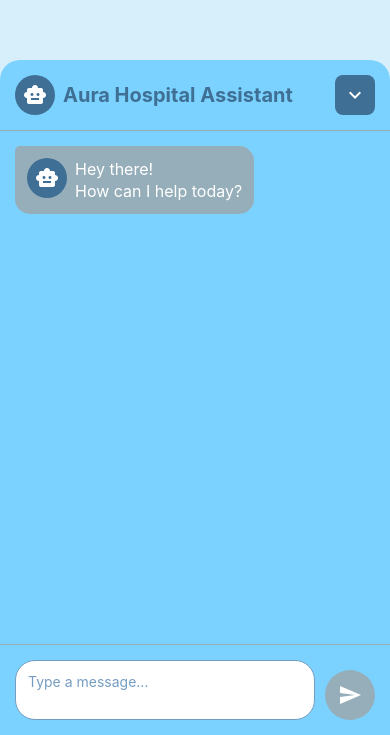
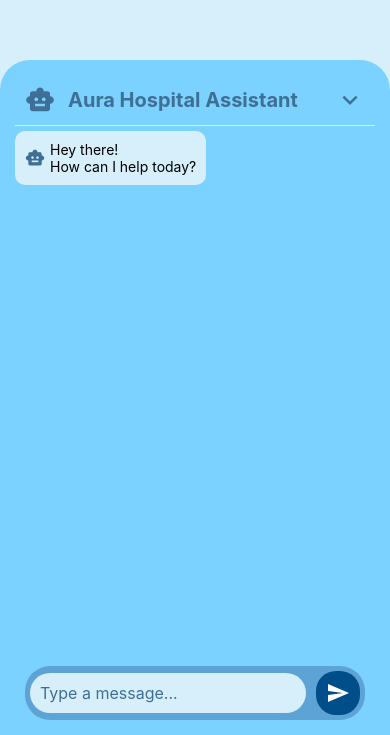
Before and after one commit to hmahmoud2211/AuraHospital, a React Native app: screen /Chatbot in a window 390 px wide. Shown: the part 109-844 px from the top of the page. Built offline with nearby package versions, Linux system fonts and the light colour scheme.

Commit message:
problem with the API

```diff
--- a/screens/Chatbot.js
+++ b/screens/Chatbot.js
@@ -4,16 +4,15 @@ import {
   Text,
   StyleSheet,
   TouchableOpacity,
-  TextInput,
   ScrollView,
   KeyboardAvoidingView,
   Platform,
   Animated,
   Keyboard,
-  ActivityIndicator
+  ActivityIndicator,
+  TextInput
 } from "react-native";
 import Icon from "react-native-vector-icons/MaterialIcons";
-import ChatbotIcon from "../components/ChatbotIcon";
 
 const ChatbotScreen = () => {
   const [messages, setMessages] = useState([
@@ -49,59 +48,27 @@ const ChatbotScreen = () => {
   const handleSend = async () => {
     if (!inputMessage.trim()) return;
 
-    try {
-      setIsLoading(true);
-      const newMessage = {
+    const userMessage = {
       id: Date.now(),
       text: inputMessage.trim(),
       isBot: false
     };
-      setMessages(prev => [...prev, newMessage]);
+
+    setMessages((prev) => [...prev, userMessage]);
     setInputMessage("");
+    setIsLoading(true);
 
-      // Simulate bot response
-      await new Promise(resolve => setTimeout(resolve, 1000));
-
-      const botResponse = {
+    setTimeout(() => {
+      const botReply = {
         id: Date.now() + 1,
         text: "I'm here to help! What would you like to know?",
         isBot: true
       };
-      setMessages(prev => [...prev, botResponse]);
-
-      // Scroll to bottom
-      setTimeout(() => {
+      setMessages((prev) => [...prev, botReply]);
+      setIsLoading(false);
       scrollViewRef.current?.scrollToEnd({ animated: true });
-      }, 100);
-    } catch (error) {
-      console.error('Error sending message:', error);
-      // Add error message to chat
-      setMessages(prev => [...prev, {
-        id: Date.now(),
-        text: "Sorry, there was an error processing your message. Please try again.",
-        isBot: true
-      }]);
-    } finally {
-      setIsLoading(false);
-    }
+    }, 1000);
   };
-
-  const toggleExpand = () => {
-    setIsExpanded(!isExpanded);
-    Animated.timing(fadeAnim, {
-      toValue: isExpanded ? 0 : 1,
-      duration: 300,
-      useNativeDriver: true,
-    }).start();
-  };
-
-  const renderBotIcon = () => (
-    <View style={styles.botIconContainer}>
-      <View style={styles.botIcon}>
-        <Icon name="smart-toy" size={24} color="white" />
-      </View>
-    </View>
-  );
 
   return (
     <KeyboardAvoidingView
@@ -124,22 +91,16 @@ const ChatbotScreen = () => {
           }
         ]}
       >
-        {/* Chatbot Header */}
         <View style={styles.chatHeader}>
-          <View style={styles.headerInfo}>
-            {renderBotIcon()}
-            <Text style={styles.logoText}>Aura Hospital Assistant</Text>
+          <View style={styles.headerTitle}>
+            <Icon name="smart-toy" size={30} color="#3F6F95" style={{ marginRight: 5 }} />
+            <Text style={styles.headerText}>Aura Hospital Assistant</Text>
           </View>
-          <TouchableOpacity style={styles.iconButton} onPress={toggleExpand}>
-            <Icon
-              name={isExpanded ? "keyboard-arrow-down" : "keyboard-arrow-up"}
-              size={24}
-              color="white"
-            />
+          <TouchableOpacity onPress={() => setIsExpanded(!isExpanded)}>
+            <Icon name={isExpanded ? "keyboard-arrow-down" : "keyboard-arrow-up"} size={30} color="#3F6F95" />
           </TouchableOpacity>
         </View>
 
-        {/* Chatbot Body */}
         <ScrollView
           ref={scrollViewRef}
           style={styles.chatBody}
@@ -155,7 +116,7 @@ const ChatbotScreen = () => {
                 message.isBot ? styles.botMessage : styles.userMessage
               ]}
             >
-              {message.isBot && renderBotIcon()}
+              {message.isBot && <Icon name="smart-toy" size={20} color="#3F6F95" style={{ marginRight: 5 }} />}
               <Text style={styles.messageText}>{message.text}</Text>
             </View>
           ))}
@@ -166,33 +127,20 @@ const ChatbotScreen = () => {
           )}
         </ScrollView>
 
-        {/* Chatbot Footer */}
         <View style={styles.chatFooter}>
+          <View style={styles.inputWrapper}>
             <TextInput
               style={styles.messageInput}
               placeholder="Type a message..."
-            placeholderTextColor="#759DC0"
+              placeholderTextColor="#3F6F95"
               value={inputMessage}
               onChangeText={setInputMessage}
-            multiline
-            maxLength={500}
-            returnKeyType="send"
-            onSubmitEditing={handleSend}
             />
-          <TouchableOpacity
-            style={[
-              styles.sendButton,
-              !inputMessage.trim() && styles.sendButtonDisabled
-            ]}
-            onPress={handleSend}
-            disabled={!inputMessage.trim() || isLoading}
-          >
-            {isLoading ? (
-              <ActivityIndicator color="white" />
-            ) : (
+            <TouchableOpacity style={styles.sendButton} onPress={handleSend} disabled={!inputMessage.trim() || isLoading}>
               <Icon name="send" size={24} color="white" />
-            )}
             </TouchableOpacity>
+          </View>
+
         </View>
       </Animated.View>
     </KeyboardAvoidingView>
@@ -207,107 +155,69 @@ const styles = StyleSheet.create({
   },
   chatbotPopup: {
     backgroundColor: "#7BD2FF",
-    borderTopLeftRadius: 20,
-    borderTopRightRadius: 20,
+    borderTopLeftRadius: 30,
+    borderTopRightRadius: 30,
     elevation: 10,
+    padding: 15,
   },
   chatHeader: {
     flexDirection: "row",
     alignItems: "center",
     justifyContent: "space-between",
     borderBottomWidth: 1,
-    borderBottomColor: "#96AEBA",
-    padding: 15,
+    borderBottomColor: "#d7effb",
+    padding: 10,
   },
-  headerInfo: {
+  headerTitle: {
     flexDirection: "row",
     alignItems: "center",
   },
-  botIconContainer: {
-    marginRight: 8,
-  },
-  botIcon: {
-    width: 40,
-    height: 40,
-    borderRadius: 20,
-    backgroundColor: "#3F6F95",
-    justifyContent: "center",
-    alignItems: "center",
-  },
-  logoText: {
-    fontSize: 20,
-    fontWeight: "bold",
-    color: "#3F6F95",
-  },
-  iconButton: {
-    backgroundColor: "#3F6F95",
-    padding: 8,
-    borderRadius: 8,
-  },
-  chatBody: {
-    flex: 1,
-  },
-  chatBodyContent: {
-    padding: 15,
+  headerText: {
+    fontSize: 20, // Increase the font size
+    fontWeight: "bold", // Make it bold
+    color: "#3F6F95", // Keep the color consistent with your theme
+    marginLeft: 8, // Add some spacing from the icon if needed
   },
   messageContainer: {
     flexDirection: "row",
-    alignItems: "flex-start",
-    marginBottom: 15,
+    alignItems: "center",
+    padding: 10,
+    marginVertical: 5,
+    borderRadius: 10,
+    backgroundColor: "#d7effb",
     maxWidth: "80%",
   },
   botMessage: {
     alignSelf: "flex-start",
-    backgroundColor: "#96AEBA",
-    padding: 12,
-    borderRadius: 15,
-    borderTopLeftRadius: 5,
   },
   userMessage: {
     alignSelf: "flex-end",
-    backgroundColor: "#759DC0",
-    padding: 12,
-    borderRadius: 15,
-    borderTopRightRadius: 5,
+    backgroundColor: "#D6EAF8",
   },
-  messageText: {
-    fontSize: 16,
-    color: "white",
-    lineHeight: 22,
+  inputWrapper: {
+    flexDirection: "row",
+    alignItems: "center",
+    backgroundColor: "#5EA3D5",
+    borderRadius: 25,
+    padding: 5,
+    marginHorizontal: 10,
   },
-  chatFooter: {
-    flexDirection: "row",
-    alignItems: "flex-end",
-    padding: 15,
-    borderTopWidth: 1,
-    borderTopColor: "#96AEBA",
-  },
+
   messageInput: {
     flex: 1,
-    backgroundColor: "#fff",
-    padding: 12,
+    padding: 10,
+    backgroundColor: "#d7effb",
     borderRadius: 20,
-    borderColor: "#759DC0",
-    borderWidth: 1,
-    marginRight: 10,
-    maxHeight: 100,
-    minHeight: 40,
+    fontSize: 16,
+    color: "#3F6F95",
   },
+
   sendButton: {
-    backgroundColor: "#3F6F95",
-    padding: 12,
-    borderRadius: 25,
-    width: 50,
-    height: 50,
-    justifyContent: "center",
-    alignItems: "center",
-  },
-  sendButtonDisabled: {
-    backgroundColor: "#96AEBA",
-  },
-  loadingContainer: {
-    alignItems: "center",
+    backgroundColor: "#004e89",
     padding: 10,
+    borderRadius: 20,
+    marginLeft: 10,
+    alignSelf: "flex-end",
   },
 });
 
```
Also changed, not shown: components/ChatForm.js (added, +86 -0 lines), screens/assets/ChatMessage.js (added, +50 -0 lines), screens/assets/index2.js (+7 -0 lines), 2 other files (tests, documents, lock files or other folders). Lines whose indentation alone changed are shown as unchanged.
